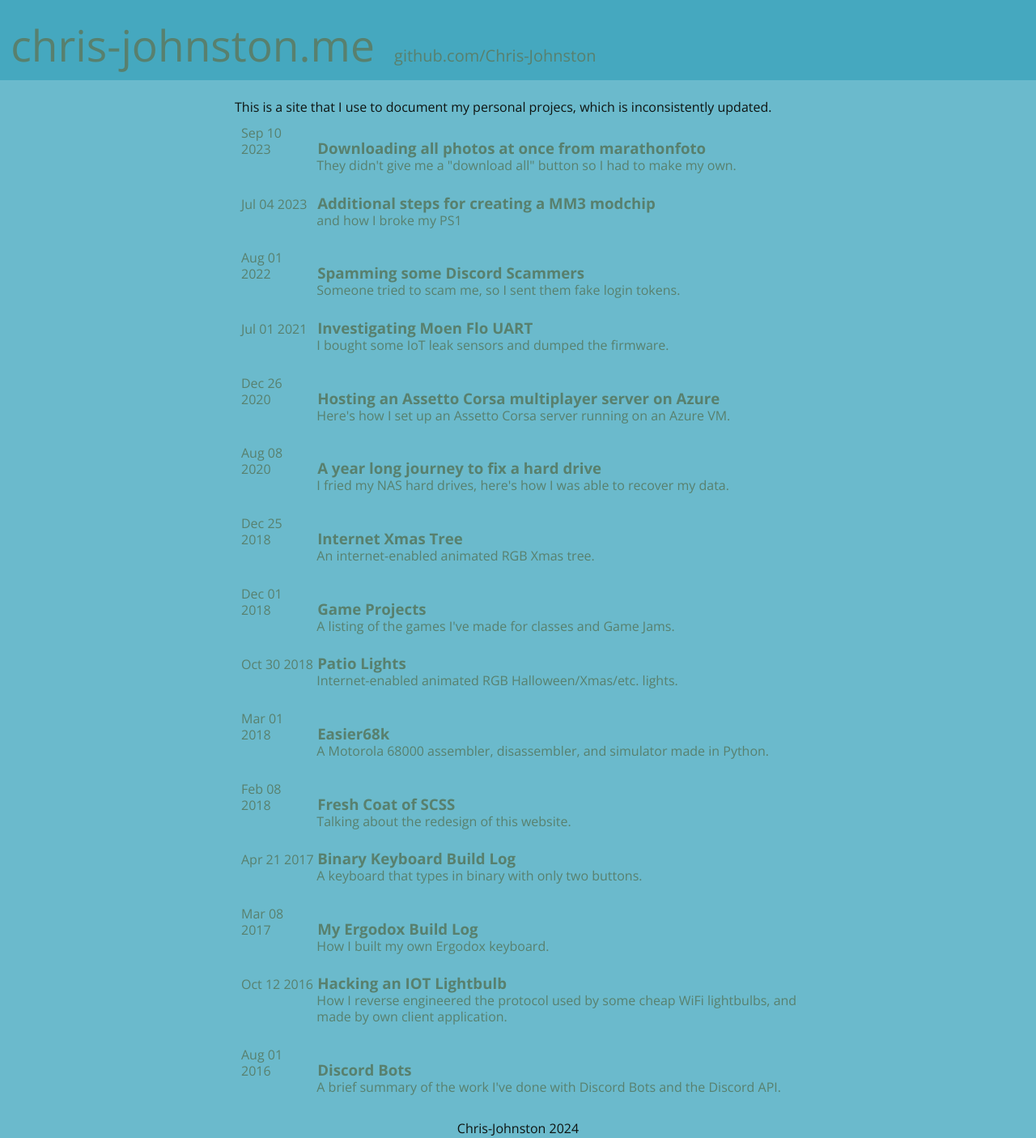
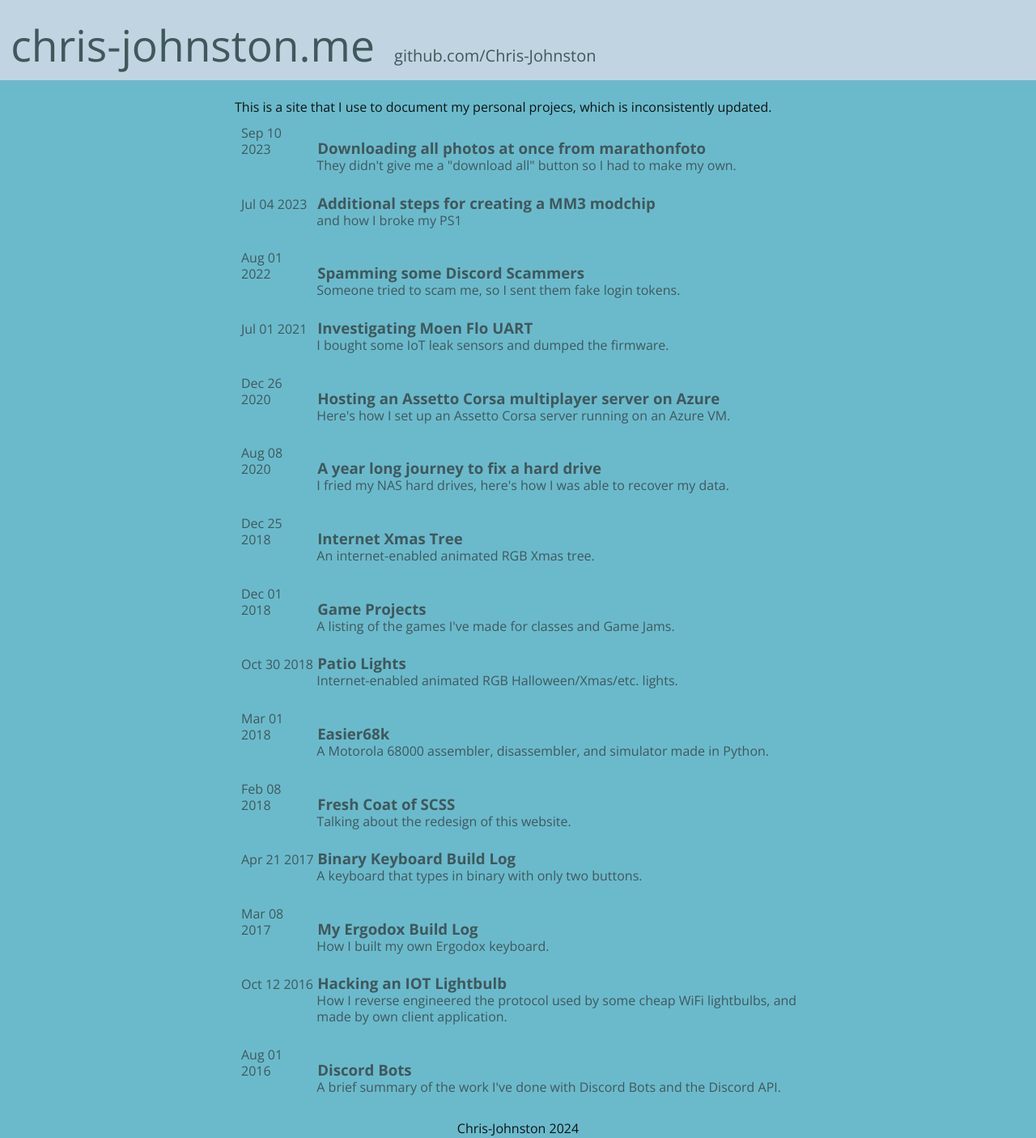
Before and after one commit to Chris-Johnston/Chris-Johnston.github.io, a Jekyll site: the page built from index.md, in a window 1280 px wide. Shown: the whole page at 81% size. Built offline with Jekyll 4.4.1, drawn with Linux system fonts in a browser that asks for light colours.

Commit message:
colors mk2

```diff
--- a/_sass/names_are_hard.scss
+++ b/_sass/names_are_hard.scss
@@ -18,8 +18,8 @@ $text-background-color: #a9cdd5;
 $code-background-color: #D9D9D9;
 $code-foreground-color: black;
 $foreground-color: #0e1411 !default;
-$highlight-color: #58806e;
-$header-color: darken($background-color, 10%);
+$highlight-color: #3f585c;
+$header-color: #c1d4e1;
 $darker-text: darken($foreground-color, 30%);
 $darker-highlight: darken($highlight-color, 10%);
 $hover-highlight: darken($highlight-color, 30%);
```
